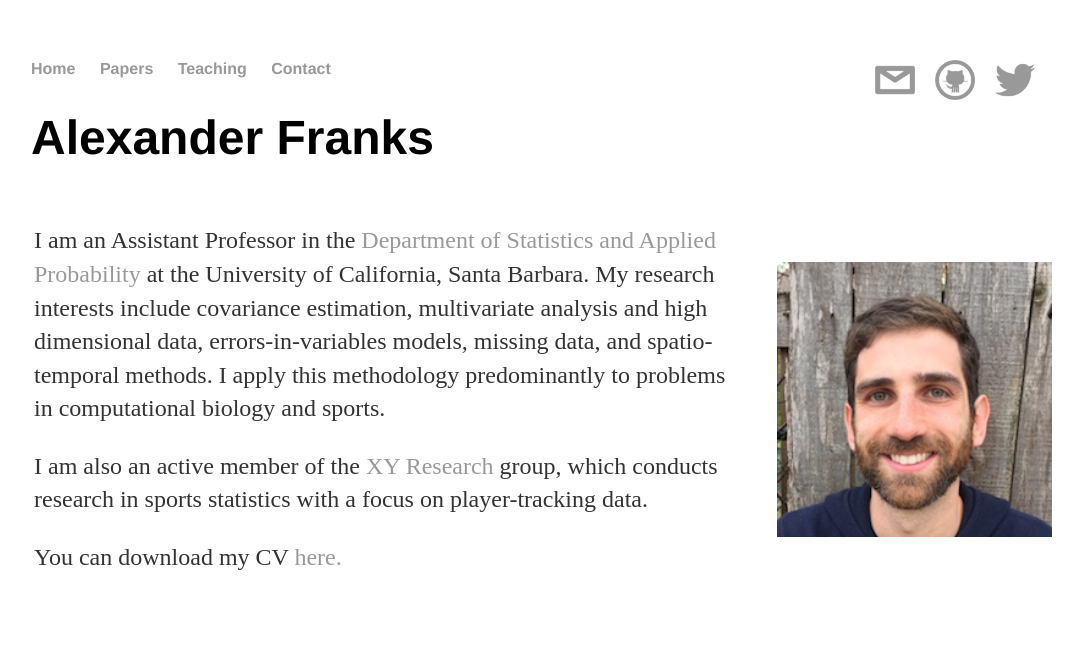
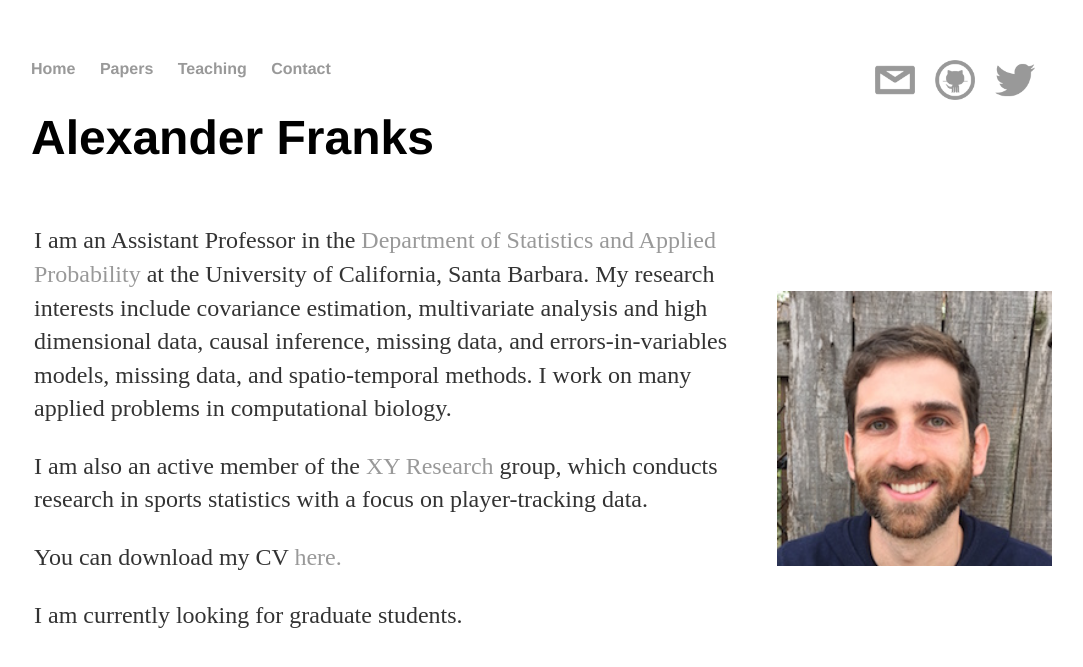
Before and after one commit to afranks86/afranks86.github.io, a Jekyll site: the page built from index.html, in a window 1280 px wide. Shown: the top 667 px of the page, without its empty margins (97-1180 px from the left). Built offline with Jekyll 4.4.1, drawn with Linux system fonts in a browser that asks for light colours; nearby versions of some CDN libraries.

Commit message:
Update bio

```diff
--- a/index.html
+++ b/index.html
@@ -8,10 +8,12 @@ title: Alexander Franks - Home
   <table style="width=100%">
     <tr>
       <td width="70%">
-        <p>I am an Assistant Professor in the <a href="http://www.pstat.ucsb.edu/">Department of Statistics and Applied Probability</a> at the University of California, Santa Barbara.   My research interests include covariance estimation, multivariate analysis and high dimensional data, errors-in-variables models, missing data, and spatio-temporal methods. I apply this methodology predominantly to problems in computational biology and sports.</p>
-        <!-- <p>Previously, I was a Moore/Sloan Data Science and WRF Innovation in Data Science Postdoctoral Fellow at the <a href="http://escience.washington.edu/">eScience Institute</a> at the University of Washington, where I was advised by <a href="https://pdhoff.github.io/">Peter Hoff</a>  I received my PhD in the Department of Statistics at Harvard University. I was advised by <a href=>Edoardo Airold</a> and was a member of the <a href="http://applied.stat.harvard.edu/">Laboratory for Applied Statistical Methodology & Data Science</a>.</p> -->
+        <p>I am an Assistant Professor in the <a href="http://www.pstat.ucsb.edu/">Department of Statistics and Applied Probability</a> at the University of California, Santa Barbara.   My research interests include covariance estimation, multivariate analysis and high dimensional data, causal inference, missing data, and errors-in-variables models, missing data, and spatio-temporal methods. I work on many applied problems in computational biology.</p>
         <p>I am also an active member of the <a href="http://xyresearch.com/">XY Research</a> group, which conducts research in sports statistics with a focus on player-tracking data.</p>
         <p>You can download my CV <a href="pdfs/franks_cv.pdf">here.</a></p>
+
+        <p>I am currently looking for graduate students.</p>
+
       </td>
       <td width="30%">
         <img class="displayed" src="images/headshot.jpg" alt="Headshot" width="275" align="right">
```
